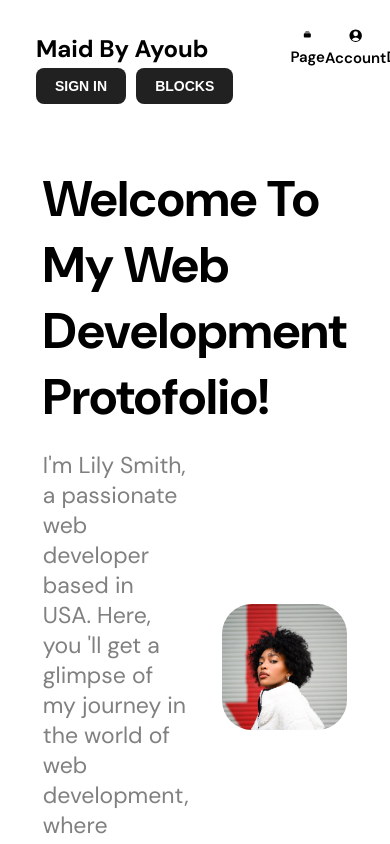
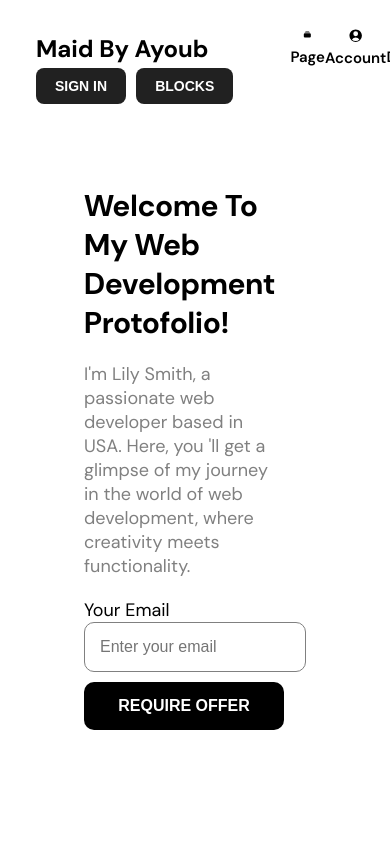
Before and after one commit to ayoubakbartabar/profile-project, a React (Vite) app: page / in a window 390 px wide. Shown: the top 844 px of the page. Built offline with nearby package versions, Linux system fonts and the light colour scheme.

Commit message:
update responsive the Welcome section

```diff
--- a/src/assets/components/Header/Header.css
+++ b/src/assets/components/Header/Header.css
@@ -1,13 +1,19 @@
-.header-container{
+.header-container {
   margin: 50px auto;
   display: flex;
   flex-direction: row;
-    flex-wrap: wrap;
   align-content: center;
   justify-content: center;
   align-items: center;
+  padding: 0 3rem;
 }
-.header-image{
+.header-image {
   width: 35%;
   border-radius: 30px;
 }
+/* ✅ تنظیمات ریسپانسیو */
+@media screen and (max-width: 820px) {
+    .header-image{
+        display: none;
+    }
+}
--- a/src/assets/components/Welcome/Welcome.css
+++ b/src/assets/components/Welcome/Welcome.css
@@ -1,4 +1,4 @@
-.Welcome-container{
+/* .Welcome-container{
     width: 50%;
     display: flex;
     flex-direction: column;
@@ -59,4 +59,112 @@
 .require-btn:hover{
     transition: 0.5s ease;
     box-shadow: -1px 3px 8px 0px rgba(0, 0, 0 , 0.5);
+} */
+
+.Welcome-container {
+  width: 100%;
+  max-width: 800px;
+  display: flex;
+  flex-direction: column;
+  justify-content: center;
+  align-items: flex-start;
+  text-align: center;
+  margin: 0 auto;
+  padding: 20px;
+  text-align: start;
 }
+
+.welcome-title {
+  font-size: 40px;
+  text-transform: capitalize;
+  max-width: 90%;
+}
+
+.welcome-paragraph {
+  margin: 20px 0;
+  max-width: 90%;
+  font-size: 20px;
+  font-weight: 400;
+  color: #808080;
+}
+
+.email-input-container {
+  display: flex;
+  flex-direction: column;
+  align-items: center;
+  width: 100%;
+}
+
+.email-input-container label {
+  text-transform: capitalize;
+  font-size: 18px;
+}
+
+.input-button {
+  display: flex;
+  width: 100%;
+  max-width: 500px;
+  flex-wrap: wrap;
+  align-items: center;
+  justify-content: center;
+  gap: 10px;
+}
+
+.header-email-input {
+  padding: 15px;
+  width: 100%;
+  max-width: 300px;
+  border-radius: 10px;
+  border: 0.8px solid #808080;
+  font-size: 16px;
+}
+
+.require-btn {
+  padding: 15px 20px;
+  border: 0;
+  color: #fff;
+  background-color: #000;
+  border-radius: 10px;
+  text-transform: uppercase;
+  font-weight: 900;
+  cursor: pointer;
+  font-size: 16px;
+}
+
+.require-btn:hover {
+  transition: 0.5s ease;
+  box-shadow: -1px 3px 8px 0px rgba(0, 0, 0, 0.5);
+}
+
+/* ✅ تنظیمات ریسپانسیو */
+@media screen and (max-width: 928px) {
+  .input-button {
+    display: flex;
+    width: 100%;
+    max-width: 500px;
+    flex-wrap: wrap;
+    align-items: center;
+    justify-content: flex-start;
+    gap: 10px;
+  }
+}
+
+@media screen and (max-width: 768px) {
+  .welcome-title {
+    font-size: 30px;
+  }
+
+  .welcome-paragraph {
+    font-size: 18px;
+  }
+
+  .header-email-input {
+    width: 100%;
+    max-width: 100%;
+  }
+
+  .require-btn {
+    width: 100%;
+    max-width: 200px;
+  }
+}
```
Lines whose indentation alone changed are shown as unchanged.
